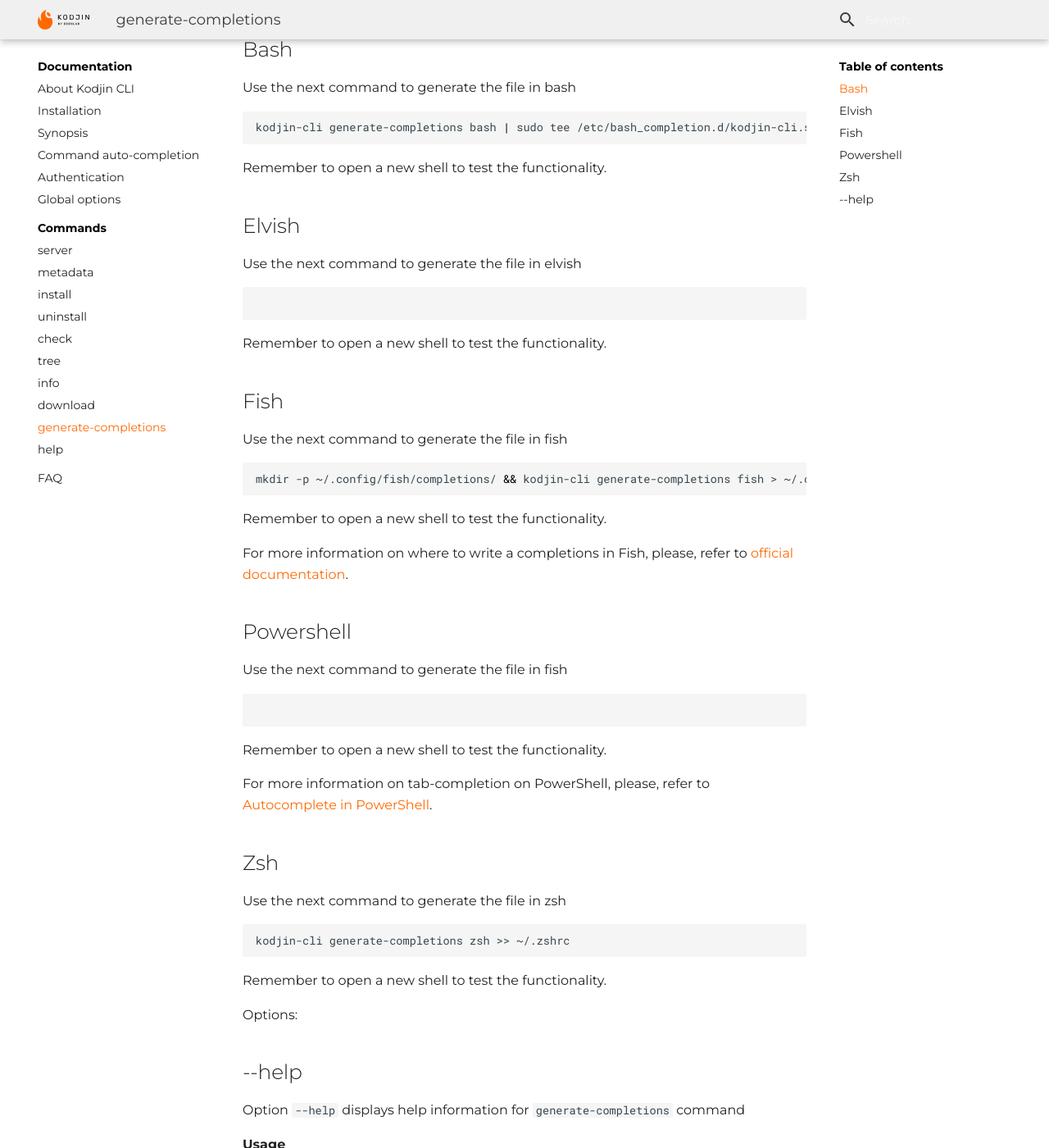
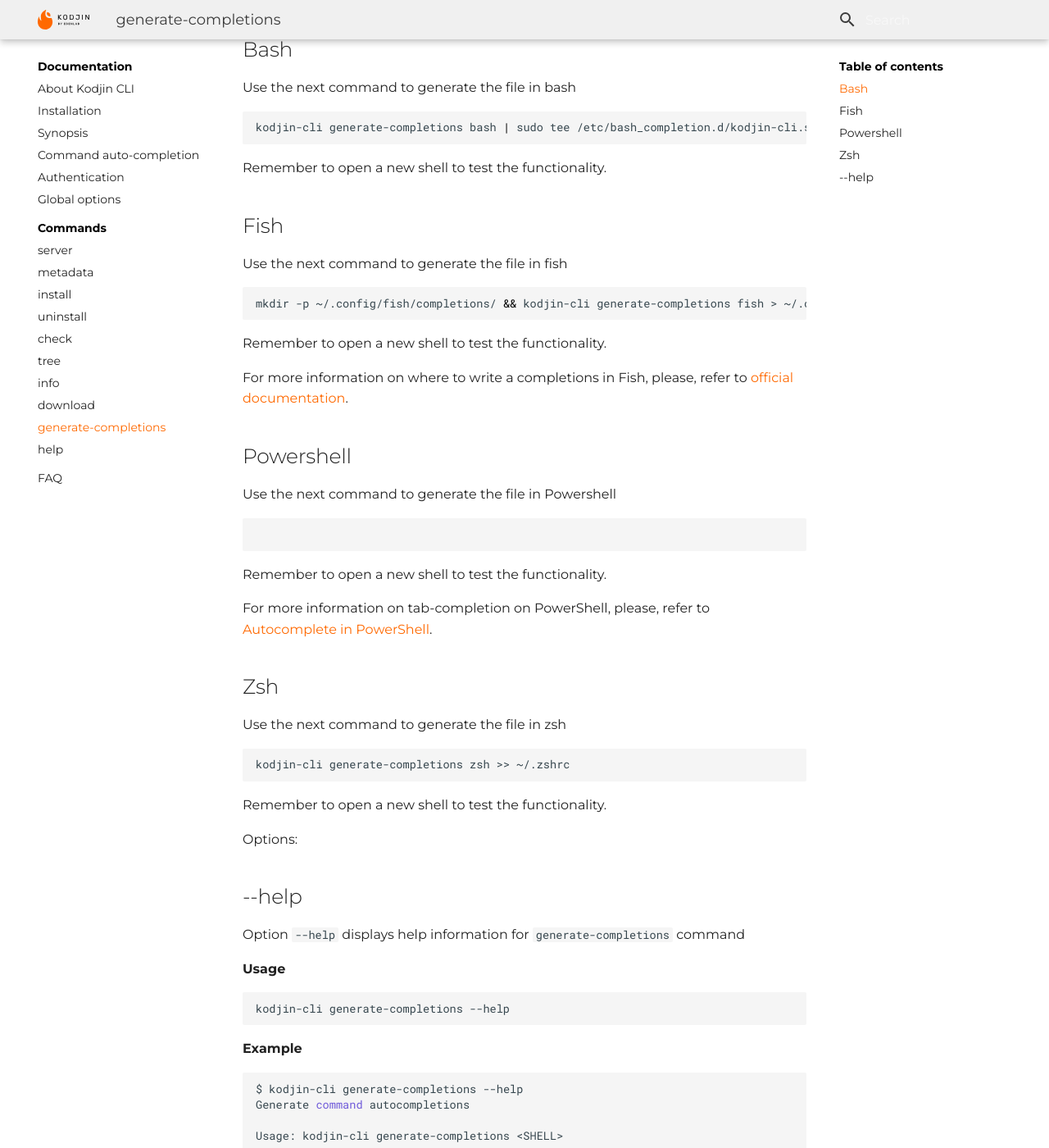
Before and after one commit to edenlabllc/kodjin.cli, an MkDocs documentation site: the page built from docs/command-generate-completions.md, in a window 1280 px wide and 1400 px high, scrolled down 693 px. Shown: the whole window at 82% size. Built offline with MkDocs 1.6.1 and Material for MkDocs 9.7.7, drawn with Linux system fonts in a browser that asks for light colours.

Commit message:
fix: after review

````diff
--- a/docs/command-generate-completions.md
+++ b/docs/command-generate-completions.md
@@ -22,13 +22,6 @@
 ```
 Remember to open a new shell to test the functionality.
 
-## Elvish
-Use the next command to generate the file in elvish
-```shell
-```
-
-Remember to open a new shell to test the functionality.
-
 ## Fish
 Use the next command to generate the file in fish
 ```shell
@@ -40,7 +33,7 @@
 For more information on where to write a completions in Fish, please, refer to [official documentation](https://fishshell.com/docs/current/completions.html#where-to-put-completions).
 
 ## Powershell
-Use the next command to generate the file in fish
+Use the next command to generate the file in Powershell
 ```shell
 ```
 
````
Also changed, not shown: README.md (+1 -1 lines), docs/command-download.md (+1 -1 lines).
